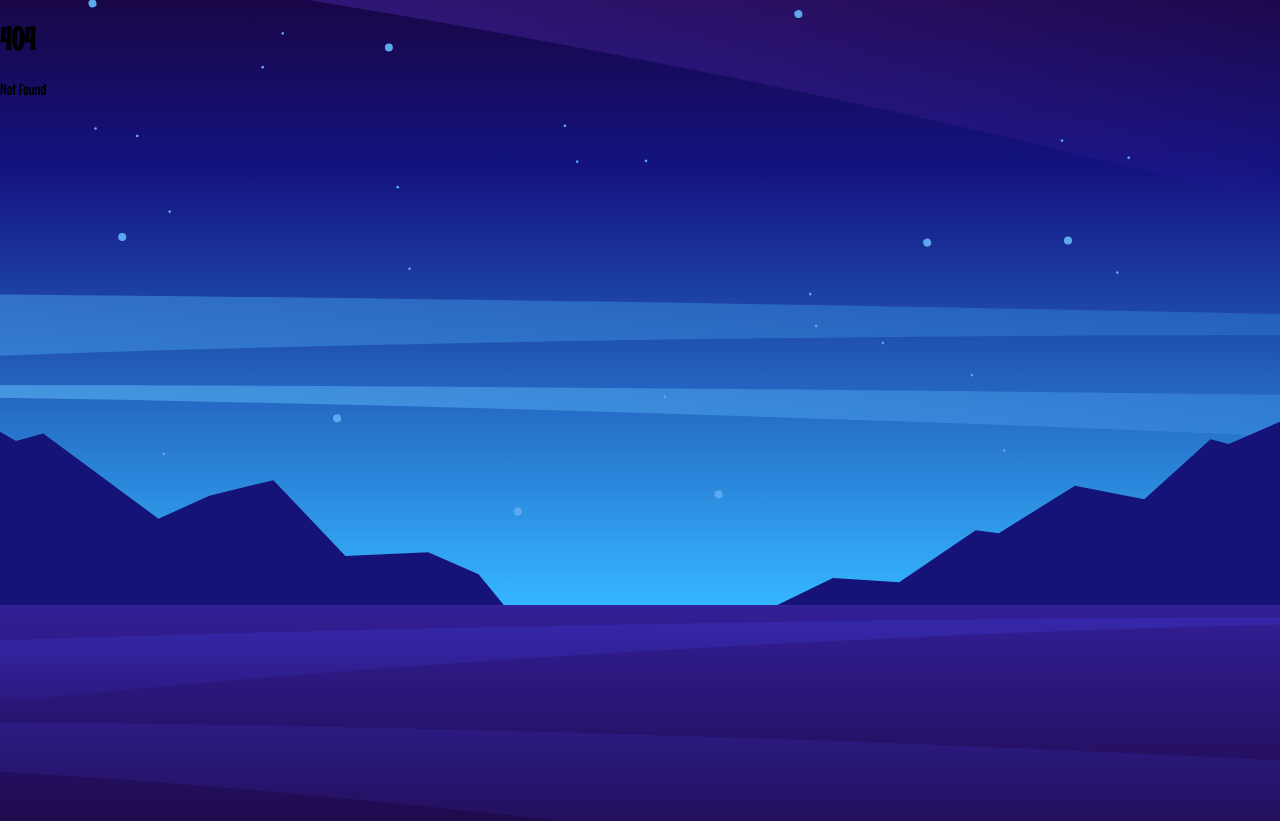
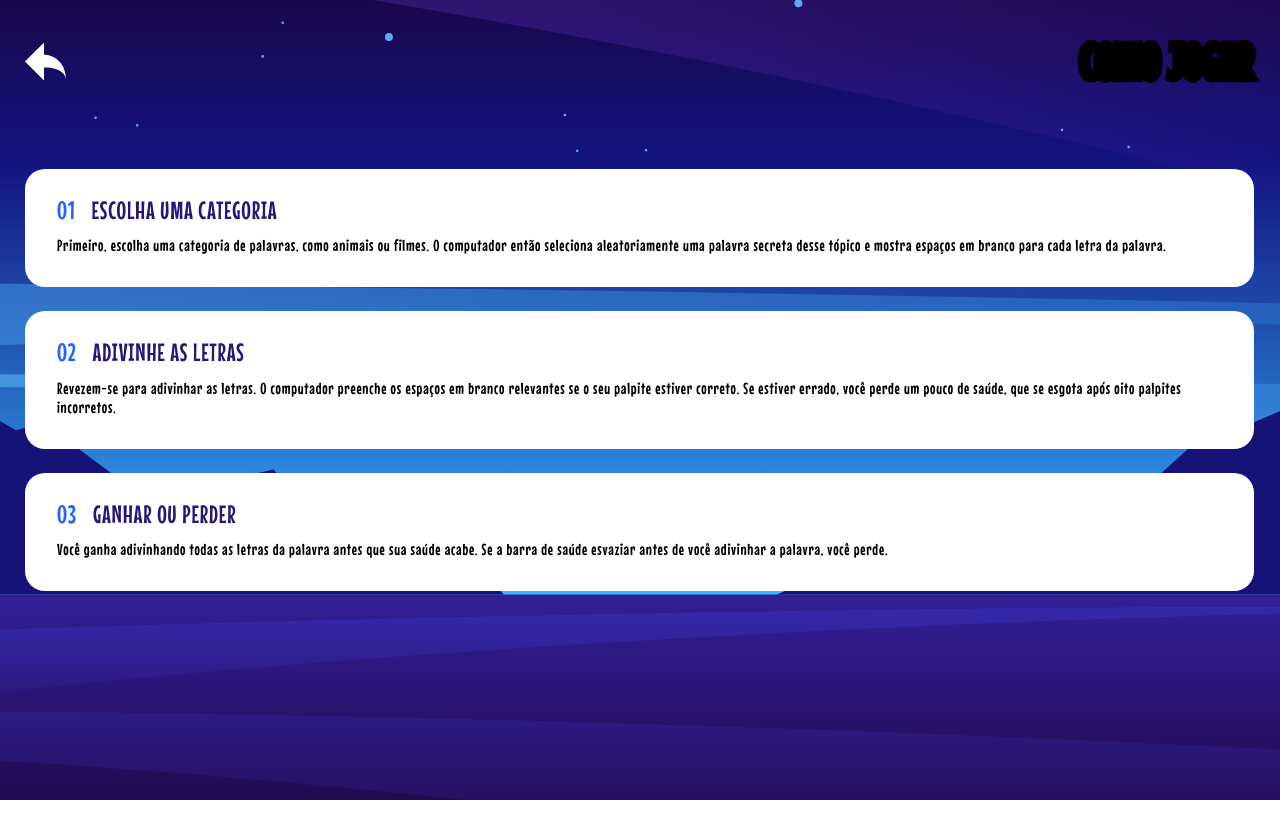
Before and after one commit to Samuel-Amaro/hangman-game, a SvelteKit app: page /como-jogar in a window 1280 px wide. Before the commit this address had no page. After the commit the page ends 800 px from the top, so only its background shows below. Built offline with nearby package versions, Linux system fonts and the light colour scheme.

Commit message:
feat: adiciona página `Como Jogar`

```diff
--- /dev/null
+++ b/src/routes/como-jogar/+page.svelte
@@ -0,0 +1,128 @@
+<script lang="ts">
+	import RoundedButton from '$lib/RoundedButton.svelte';
+</script>
+
+<svelte:head>
+	<title>Instruções de Como Jogar</title>
+	<meta
+		name="description"
+		content='Desafie-se a adivinhar palavras secretas em diferentes categorias! Teste suas habilidades em um jogo divertido onde você e o computador alternam para adivinhar letras. Ganhe ao descobrir a palavra secreta antes de perder sua "saúde" após oito palpites incorretos. Escolha entre diversas categorias, como animais ou filmes, e mergulhe nesta emocionante competição de palavras!'
+	/>
+	<meta name="keywords" content="Jogo de palavras, Adivinhação de letras, Categoria de palavras, Desafio mental, Diversão interativa, Palavra secreta, Competição de palavras, Estratégia de adivinhação, Saúde do jogador, Entretenimento educativo, Jogo de letras, Aprendizado divertido, Palavras-chave, Exercício cognitivo, Quebra-cabeças de palavras">
+</svelte:head>
+
+<header class="header">
+  <RoundedButton
+    variation="back"
+    as="a"
+    props={{title: 'Voltar para o menu principal', href: '/', "aria-label": "Voltar para o menu principal"}}
+    secondary
+  />
+  <h1 data-text="Como Jogar">Como jogar</h1>
+</header>
+<main>
+  <ul>
+    <li>
+      <header class="headerCard">
+        <span class="number">01</span>
+        <h2>Escolha uma categoria</h2>
+      </header>
+      <p>Primeiro, escolha uma categoria de palavras, como animais ou filmes. O computador então seleciona aleatoriamente uma palavra secreta desse tópico e mostra espaços em branco para cada letra da palavra.</p>
+    </li>
+    <li>
+      <header class="headerCard">
+        <span class="number">02</span>
+        <h2>Adivinhe as letras</h2>
+      </header>
+      <p>Revezem-se para adivinhar as letras. O computador preenche os espaços em branco relevantes se o seu palpite estiver correto. Se estiver errado, você perde um pouco de saúde, que se esgota após oito palpites incorretos.</p>
+    </li>
+    <li>
+      <header class="headerCard">
+        <span class="number">03</span>
+        <h2>Ganhar ou perder</h2>
+      </header>
+      <p>Você ganha adivinhando todas as letras da palavra antes que sua saúde acabe. Se a barra de saúde esvaziar antes de você adivinhar a palavra, você perde.</p>
+    </li>
+  </ul>
+</main>
+
+<style>
+  .header{
+    padding: 32px 26px 0 25px;
+    margin-bottom: 79px;
+    display: flex;
+    align-items: center;
+    justify-content: space-between;
+  }
+
+  h1::after{
+    content: attr(data-text);
+    position: absolute;
+    left: 0;
+    z-index: -1;
+    -webkit-text-stroke-width: 8px;
+    -webkit-text-stroke-color: var(--color12);
+  }
+
+  h1{
+    position: relative;
+    margin: 0;
+    padding: 0;
+    font-size: 48px;
+    line-height: 58px;
+    letter-spacing: 0.8px;
+    font-weight: 400;
+    text-transform: uppercase;
+    background: linear-gradient(var(--color13), white);
+    background-clip: text;
+    -webkit-text-fill-color: transparent;
+  }
+
+  main{
+    padding: 0 26px 59px 25px;
+  }
+
+  ul {
+    list-style-type: none;
+  }
+
+  li {
+    background-color: white;
+    padding: 32px;
+    border-radius: 20px;
+  }
+
+  li:not(:last-child) {
+    margin-bottom: 24px;
+  }
+
+  .headerCard{
+    display: flex;
+    align-items: center;
+    gap: 16px;
+    margin: 0 0 16px 0;
+  }
+
+  .number, h2{
+    font-size: 25px;
+    line-height: 19.2px;
+    letter-spacing: 0.8px;
+  }
+
+  .number {
+    color: var(--blue);
+  }
+
+  h2 {
+    color: var(--dark-navy);
+    text-transform: uppercase;
+    font-weight: 400;
+  }
+
+  p{
+    font-size: 16px;
+    line-height: 19.2px;
+    letter-spacing: 0.8px;
+    color: var(--color14);
+  }
+</style>
```
